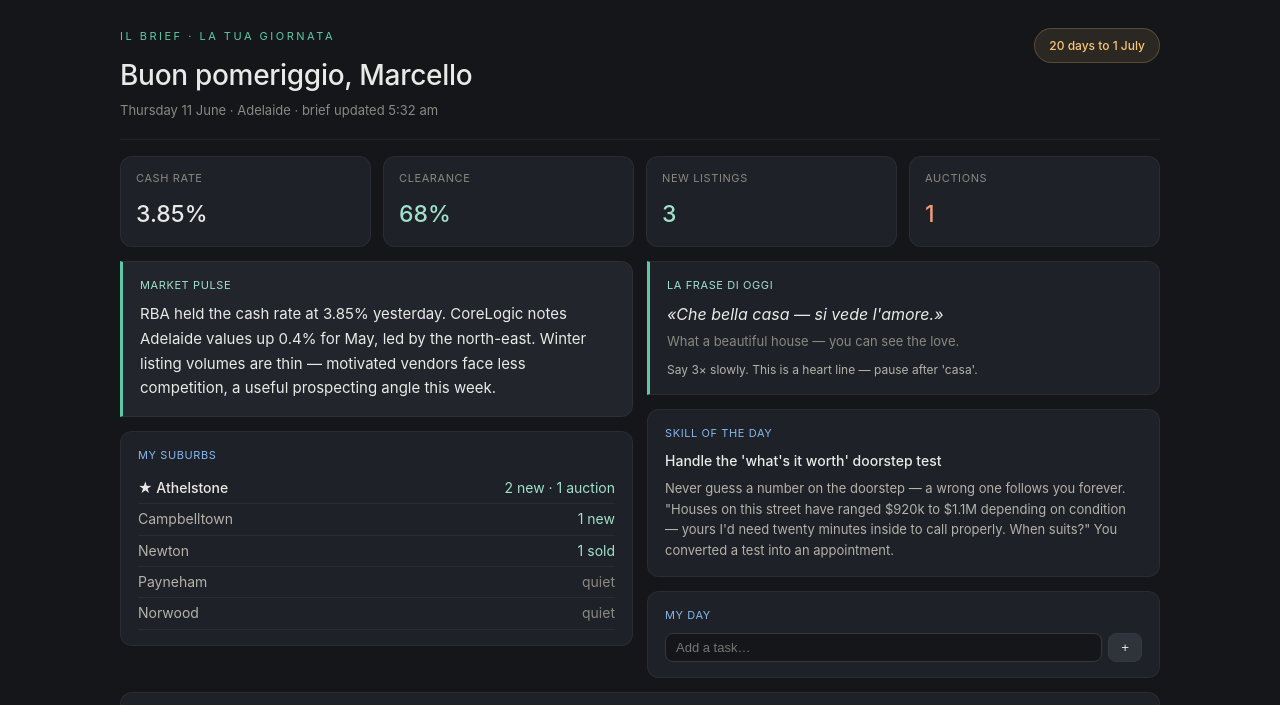
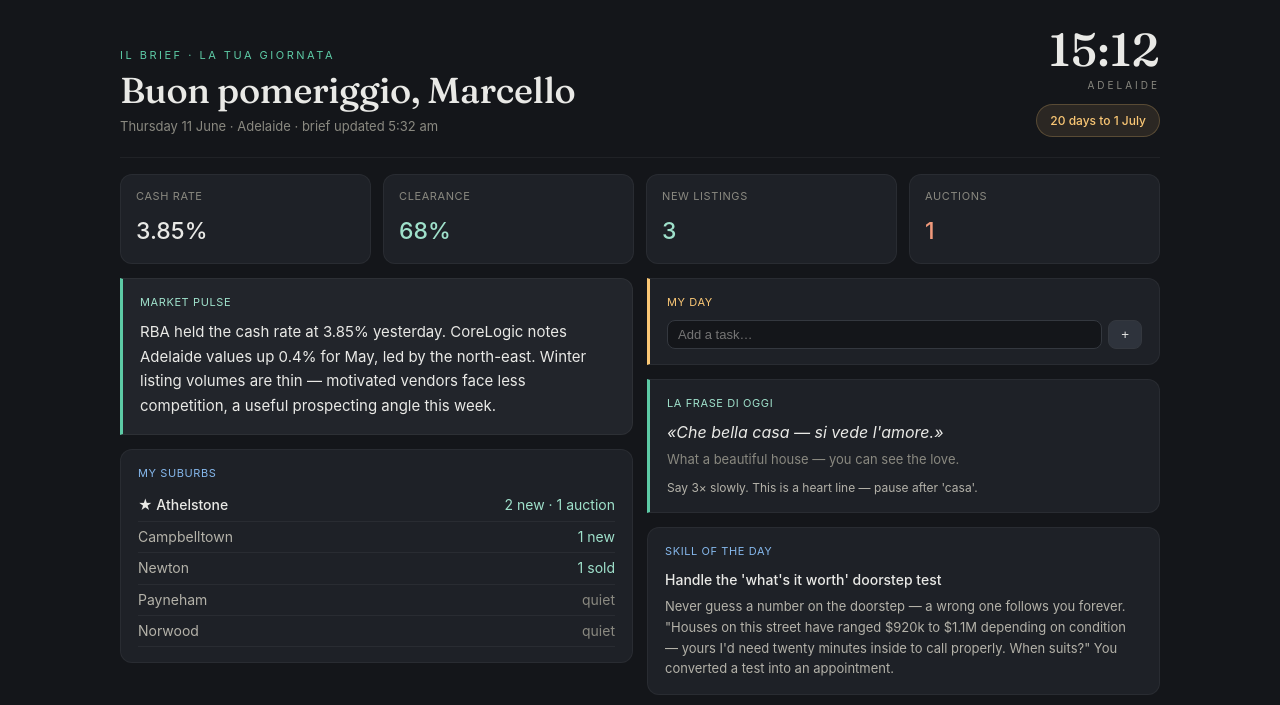
Before and after one commit to Marcelllboz/il-brief, a plain HTML site: page index.html in a window 1280 px wide. Shown: the top 705 px of the page. Drawn offline with Linux system fonts and the light colour scheme.

Commit message:
design: live clock header, Fraunces display serif, My Day promoted to top with progress count, staggered load
Co-Authored-By: Claude Fable 5 <noreply@anthropic.com>

```diff
--- a/index.html
+++ b/index.html
@@ -4,23 +4,32 @@
   <meta charset="utf-8">
   <meta name="viewport" content="width=device-width, initial-scale=1">
   <title>Il Brief</title>
+  <link rel="preconnect" href="https://fonts.googleapis.com">
+  <link rel="preconnect" href="https://fonts.gstatic.com" crossorigin>
+  <link href="https://fonts.googleapis.com/css2?family=Fraunces:opsz,wght@9..144,400;9..144,500;9..144,600&display=swap" rel="stylesheet">
   <style>
     :root { --bg:#14161A; --card:#1E2127; --card-2:#22252B; --raise:#2E333C; --text:#E9E9E6;
             --muted:#8A8980; --dim:#B4B2A9; --label:#85B7EB; --teal:#9FE1CB; --teal-deep:#5DCAA5;
-            --coral:#F0997B; --red:#F09595; --amber:#FAC775; --line:rgba(255,255,255,0.05); }
+            --coral:#F0997B; --red:#F09595; --amber:#FAC775; --line:rgba(255,255,255,0.05);
+            --serif:'Fraunces', Georgia, 'Times New Roman', serif; }
     * { box-sizing:border-box; margin:0; }
     body { background:var(--bg); color:var(--text);
            font:16px/1.6 -apple-system, "Segoe UI", Roboto, sans-serif; padding:28px; }
     .wrap { max-width:1040px; margin:0 auto; }
 
-    .masthead { display:flex; justify-content:space-between; align-items:flex-start; gap:16px; }
-    .mast-label { font-size:11px; letter-spacing:2.5px; text-transform:uppercase; color:var(--teal-deep); margin-bottom:7px; }
-    h1#greeting { font-size:28px; font-weight:500; letter-spacing:-0.3px; }
-    .sub { font-size:13px; color:var(--muted); margin-top:3px; }
-    .countdown { flex-shrink:0; background:rgba(250,199,117,0.10); color:var(--amber);
+    .masthead { display:flex; justify-content:space-between; align-items:flex-end; gap:24px; }
+    .mast-label { font-size:11px; letter-spacing:2.5px; text-transform:uppercase; color:var(--teal-deep); margin-bottom:8px; }
+    h1#greeting { font-family:var(--serif); font-size:36px; font-weight:500; letter-spacing:-0.4px; line-height:1.05; }
+    .sub { font-size:13px; color:var(--muted); margin-top:6px; }
+    .mast-right { text-align:right; display:flex; flex-direction:column; align-items:flex-end; flex-shrink:0; }
+    .clock { font-family:var(--serif); font-size:46px; font-weight:500; line-height:0.95;
+             letter-spacing:0.5px; color:var(--text); font-variant-numeric:tabular-nums; }
+    .clock .colon { animation:blink 1.6s steps(1,end) infinite; }
+    .clock-loc { font-size:10px; letter-spacing:3px; text-transform:uppercase; color:var(--muted); margin-top:5px; }
+    .countdown { background:rgba(250,199,117,0.10); color:var(--amber);
                  border:1px solid rgba(250,199,117,0.22); border-radius:999px;
-                 padding:7px 14px; font-size:12px; font-weight:500; white-space:nowrap; display:none; }
-    .divider { height:1px; background:var(--line); margin:18px 0 16px; }
+                 padding:6px 13px; font-size:12px; font-weight:500; white-space:nowrap; margin-top:11px; display:none; }
+    .divider { height:1px; background:var(--line); margin:20px 0 16px; }
 
     .tiles { display:grid; grid-template-columns:repeat(4,1fr); gap:12px; margin-bottom:14px; }
     .tile { background:var(--card); border:1px solid var(--line); border-radius:12px; padding:13px 15px; }
@@ -53,42 +62,56 @@
       body { padding:16px; }
       .grid { grid-template-columns:1fr; }
       .tiles { grid-template-columns:1fr 1fr; }
-      h1#greeting { font-size:24px; }
+      .masthead { align-items:flex-start; gap:14px; }
+      h1#greeting { font-size:25px; }
+      .clock { font-size:32px; }
+      .clock-loc { letter-spacing:2px; }
     }
     @keyframes pulse { 0%,100% { opacity:1 } 50% { opacity:0.4 } }
     .dot-ring { animation:pulse 2.4s ease-in-out infinite; }
+    @keyframes blink { 50% { opacity:0.3 } }
+    @keyframes rise { from { opacity:0; transform:translateY(10px) } to { opacity:1; transform:none } }
+    .rise { animation:rise .5s cubic-bezier(.2,.7,.2,1) both; }
+    @media (prefers-reduced-motion:reduce) { .rise,.dot-ring,.clock .colon { animation:none } }
   </style>
 </head>
 <body>
   <div class="wrap">
-    <div class="masthead">
-      <div>
+    <div class="masthead rise" style="animation-delay:0s">
+      <div class="mast-left">
         <div class="mast-label">Il Brief · la tua giornata</div>
         <h1 id="greeting">Buongiorno, Marcello</h1>
         <p class="sub" id="datestamp"></p>
       </div>
-      <div class="countdown" id="countdown"></div>
+      <div class="mast-right">
+        <div class="clock"><span id="ch">--</span><span class="colon">:</span><span id="cm">--</span></div>
+        <div class="clock-loc">Adelaide</div>
+        <div class="countdown" id="countdown"></div>
+      </div>
     </div>
     <div class="divider"></div>
 
     <div id="stale" class="stale">Showing yesterday's brief — today's update hasn't arrived yet.</div>
 
-    <div class="tiles" id="tiles"></div>
+    <div class="tiles rise" id="tiles" style="animation-delay:.06s"></div>
 
-    <div class="grid">
+    <div class="grid rise" style="animation-delay:.12s">
       <div class="col">
         <div class="card hero" id="pulse"><div class="label">Market pulse</div><div id="pulse-body"></div></div>
         <div class="card" id="suburbs"><div class="label">My suburbs</div><div id="suburbs-body"></div></div>
       </div>
       <div class="col">
+        <div class="card" id="myday" style="border-left:3px solid var(--amber);border-radius:0 12px 12px 0">
+          <div class="label" style="color:var(--amber);display:flex;justify-content:space-between">
+            <span>My day</span><span id="myday-count" style="color:var(--muted);letter-spacing:0"></span></div>
+          <div id="myday-body"></div></div>
         <div class="card" id="frase" style="border-left:3px solid var(--teal-deep);border-radius:0 12px 12px 0">
           <div class="label" style="color:var(--teal)">La frase di oggi</div><div id="frase-body"></div></div>
         <div class="card" id="skill"><div class="label">Skill of the day</div><div id="skill-body"></div></div>
-        <div class="card" id="myday"><div class="label">My day</div><div id="myday-body"></div></div>
       </div>
     </div>
 
-    <div class="card terr" id="territorio">
+    <div class="card terr rise" id="territorio" style="animation-delay:.18s">
       <div class="label">Il Territorio</div>
       <div class="terr-row">
         <div class="terr-map">
@@ -111,6 +134,13 @@
   const daysSinceEpoch = () => Math.floor(Date.parse(todayISO()) / 86400000);
 
   const TERR_HINT = '<div class="terr-hint">Tap a suburb on the map to see its median, days on market, and today’s activity.</div>';
+
+  function tickClock() {
+    const t = new Date().toLocaleTimeString('en-AU', { hour:'2-digit', minute:'2-digit', hour12:false, timeZone:'Australia/Adelaide' });
+    const [h, m] = t.split(':');
+    $('ch').textContent = h; $('cm').textContent = m;
+  }
+  tickClock(); setInterval(tickClock, 1000);
 
   async function load(name) {
     const r = await fetch(`data/${name}.json?v=${Date.now()}`);
@@ -235,6 +265,8 @@
     if (!state.tasks) state.tasks = [];
     const save = () => { try { localStorage.setItem(KEY, JSON.stringify(state)); } catch {} };
     const draw = () => {
+      const done = state.tasks.filter(t => t.done).length;
+      $('myday-count').textContent = state.tasks.length ? `${done}/${state.tasks.length} done` : '';
       $('myday-body').innerHTML = state.tasks.map((t, i) =>
         `<label style="display:flex;gap:8px;font-size:14px;padding:3px 0;${t.done ? 'color:var(--muted);text-decoration:line-through' : ''}">
           <input type="checkbox" ${t.done ? 'checked' : ''} onchange="__toggleTask(${i})"> ${t.text}</label>`).join('') +
```
